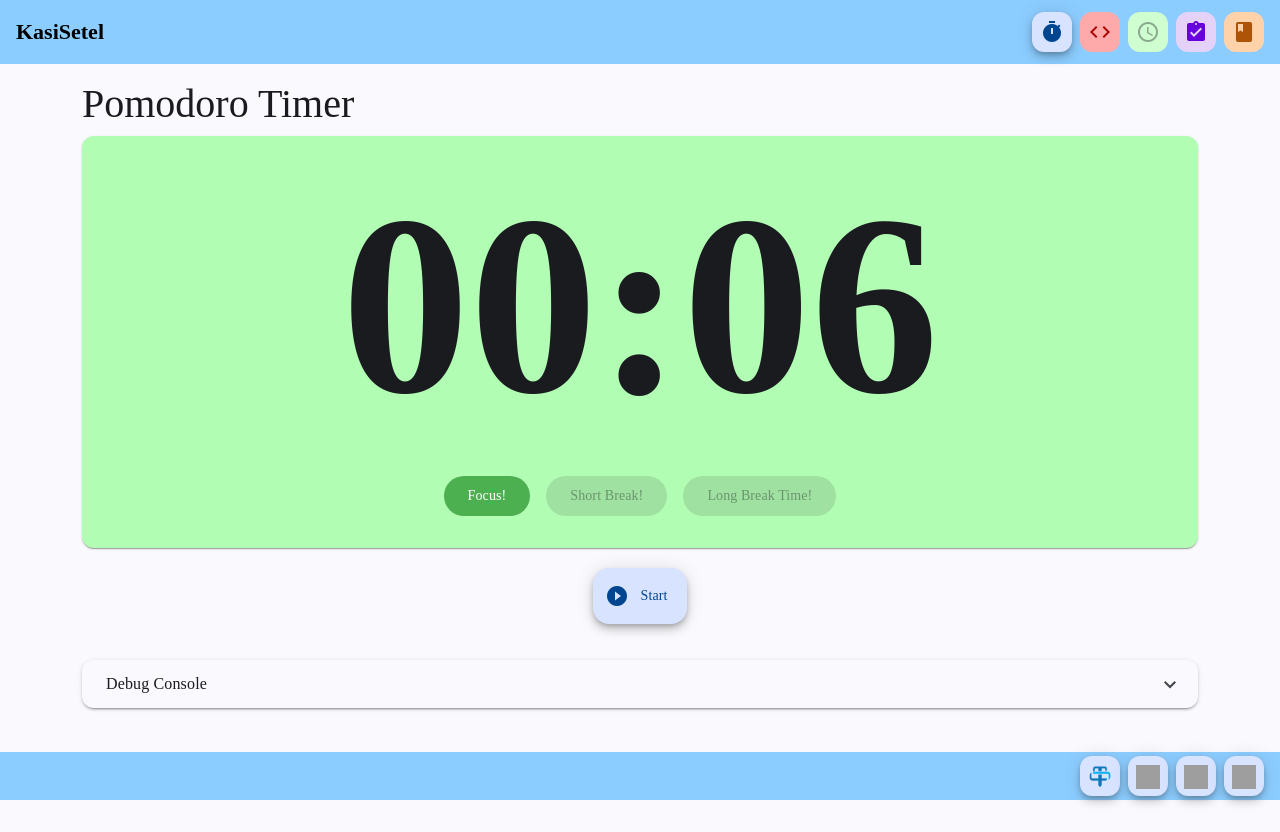
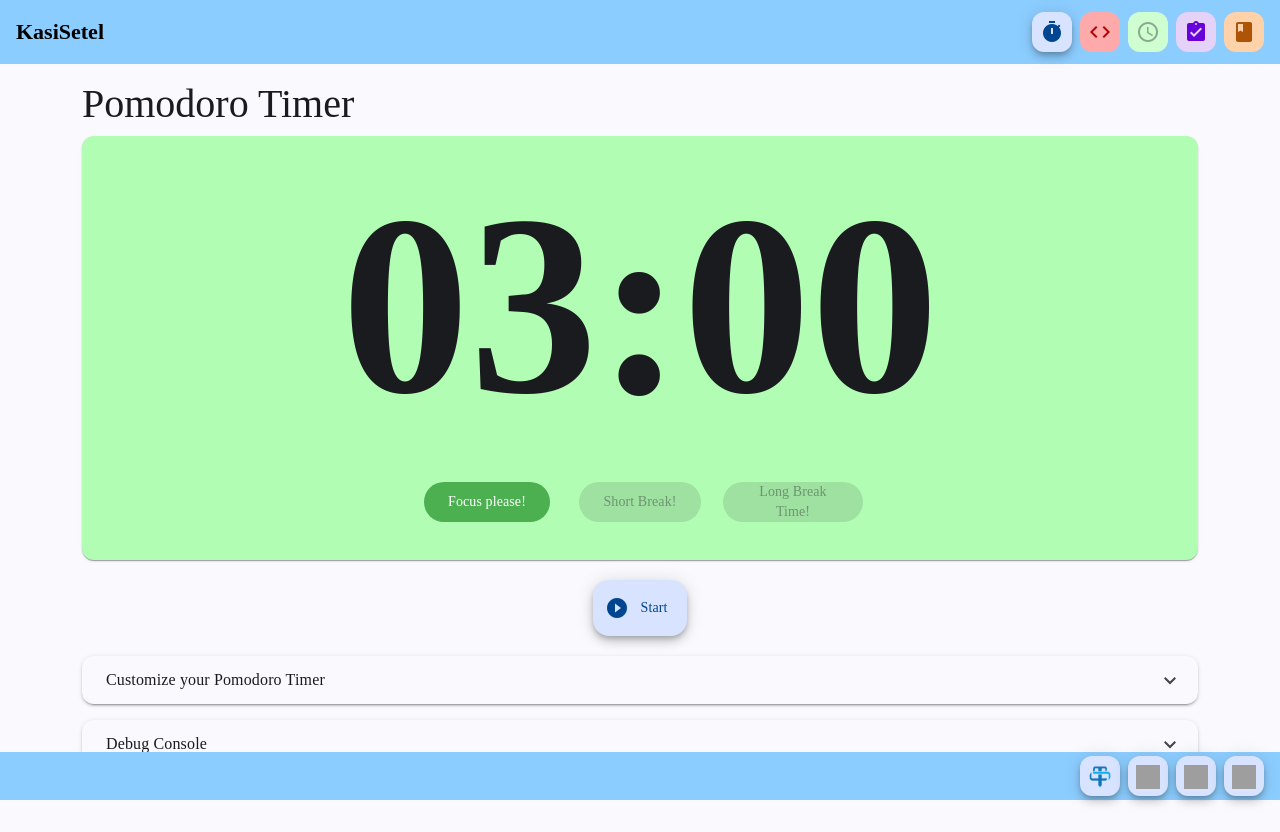
Before and after one commit to SyamirulRossman/str-productivity-toolkit, an Angular app: page /pomodoro in a window 1280 px wide. Before the commit the page ends 800 px from the top, so only its background shows below. Built offline with nearby package versions, Linux system fonts and the light colour scheme; grey boxes are pictures that could not be loaded.

Commit message:
Feat: Custom pomodoro timer form

```diff
--- a/src/app/components/pomodoro/pomodoro.html
+++ b/src/app/components/pomodoro/pomodoro.html
@@ -5,7 +5,7 @@
             <div class="timer-style">{{displayTime()}}</div>
         </mat-card-content>
         <mat-card-content class="d-flex justify-content-center m-3">
-            <div class="row g-3">
+            <!-- <div class="row g-3 justify-content-center">
                 <div class="col-auto">
                     <button [disabled]="!this.timerState.focus" matButton="filled" class="green-button">
                         Focus!
@@ -19,6 +19,23 @@
                 </div>
 
                 <div class="col-auto">
+                    <button [disabled]="!this.timerState.long" matButton="filled" class="purple-button">
+                        Long Break Time!
+                    </button>
+                </div>
+            </div> -->
+            <div class="my-grid">
+                <div class="box">
+                    <button [disabled]="!this.timerState.focus" matButton="filled" class="green-button">
+                        Focus please!
+                    </button>
+                </div>
+                <div class="box">
+                    <button [disabled]="!this.timerState.short" matButton="filled">
+                        {{timerState.shortBreakCount ? (timerState.shortBreakCount | ordinal) : null}} Short Break!
+                    </button>
+                </div>
+                <div class="box">
                     <button [disabled]="!this.timerState.long" matButton="filled" class="purple-button">
                         Long Break Time!
                     </button>
@@ -38,25 +55,73 @@
             </div>
         </mat-card-content>
     </div>
-    <div class="my-3">
+    <div class="pb-3">
+        <mat-accordion>
+            <mat-expansion-panel (opened)="panelOpenState.set(true)" (closed)="panelOpenState.set(false)">
+                <mat-expansion-panel-header>
+                <mat-panel-title> Customize your Pomodoro Timer </mat-panel-title>
+                </mat-expansion-panel-header>
+                    <form [formGroup]="timerForm" (ngSubmit)="onSubmit()" class="timer-form">
+
+                        <div class="form-row">
+                            <mat-form-field appearance="outline">
+                                <mat-label>Focus Duration (Minutes)</mat-label>
+                                <input matInput type="number" formControlName="duration" min="0">
+                            </mat-form-field>
+
+                            <mat-form-field appearance="outline">
+                                <mat-label>Short Break Duration (Minutes)</mat-label>
+                                <input matInput type="number" formControlName="shortBreakDuration" min="0">
+                            </mat-form-field>
+
+                            <mat-form-field appearance="outline">
+                                <mat-label>Long Break Duration (Minutes)</mat-label>
+                                <input matInput type="number" formControlName="longBreakDuration" min="0">
+                            </mat-form-field>
+
+                            <mat-form-field appearance="outline">
+                                <mat-label>Short Break Max</mat-label>
+                                <input matInput type="number" formControlName="interval">
+                                <mat-error *ngIf="timerForm.get('interval')?.hasError('min')">
+                                    Interval must be at least 1
+                                </mat-error>
+                            </mat-form-field>
+                        </div>
+
+                        <div class="form-actions">
+                            <button matButton="tonal" color="primary" type="submit" [disabled]="timerForm.invalid">
+                            Set
+                            </button>
+                        </div>
+                    </form>
+            </mat-expansion-panel>
+        </mat-accordion>
+    </div>
+    <div class="pb-3">
         <mat-accordion>
             <mat-expansion-panel (opened)="panelOpenState.set(true)" (closed)="panelOpenState.set(false)">
                 <mat-expansion-panel-header>
                 <mat-panel-title> Debug Console </mat-panel-title>
                 </mat-expansion-panel-header>
-                    <b>status =</b>
-                        <br>currentStatus: {{status.currentStatus}}
-                        <br>nextAction: {{status.nextAction}}
-                        <br>buttonIcon: {{status.buttonIcon}}
-                        <br>buttonActionNow: {{status.buttonActionNow}}
-                        <br>buttonColor: {{status.buttonColor}}
+                    <b>Timer Status =</b>
+                        <br>Current Status: {{status.currentStatus}}
+                        <br>Next Action: {{status.nextAction}}
+                        <br>Button Icon: {{status.buttonIcon}}
+                        <br>Button Action Now: {{status.buttonActionNow}}
+                        <br>Button Color: {{status.buttonColor}}
                     <br>
-                    <br><b>timerState =</b>
-                        <br>focus: {{timerState.focus}}
-                        <br>short: {{timerState.short}}
-                        <br>long: {{timerState.long}}
-                        <br>lastbreak: {{timerState.lastBreak}}
-                        <br>shortBreakCount: {{timerState.shortBreakCount}}
+                    <br><b>Timer State =</b>
+                        <br>Focus: {{timerState.focus}}
+                        <br>Short: {{timerState.short}}
+                        <br>Long: {{timerState.long}}
+                        <br>Last Break: {{timerState.lastBreak}}
+                        <br>Short Break Count: {{timerState.shortBreakCount}}
+                    <br>
+                    <br><b>Timer Value =</b>
+                        <br>Focus: {{ (duration / 60) | number : '1.0-2'}} minutes
+                        <br>Short: {{ (shortBreakDuration / 60) | number : '1.0-2'}} minutes
+                        <br>Long: {{ (longBreakDuration / 60) | number : '1.0-2'}} minutes
+                        <br>Short Break Max: {{shortBreakLimiter | number : '1.0-0'}}
             </mat-expansion-panel>
         </mat-accordion>
     </div>
--- a/src/app/components/pomodoro/pomodoro.scss
+++ b/src/app/components/pomodoro/pomodoro.scss
@@ -3,3 +3,52 @@
     padding: 0.5em;
     font-weight: bold;
 }
+
+.my-grid {
+  display: grid;
+  grid-template-columns: 1fr; /* default = mobile, 1 column */
+}
+
+/* Tablet / medium screen: 2 columns */
+@media (min-width: 768px) {
+  .my-grid {
+    grid-template-columns: 1fr 1fr;
+  }
+}
+
+/* Desktop / big screen: 3 columns */
+@media (min-width: 1200px) {
+  .my-grid {
+    grid-template-columns: 1fr 1fr 1fr;
+  }
+}
+
+.box {
+  display: flex;
+  justify-content: center;
+  align-items: center;
+  border-radius: 10px;
+  padding: 3%;
+  margin: 1%;
+}
+
+.timer-form {
+  display: flex;
+  flex-direction: column;
+  align-items: center;     /* center horizontally */
+  justify-content: center; /* optional → center vertically */
+  gap: 1.5rem;
+}
+
+.form-row {
+  display: grid;
+  gap: 1rem;
+  width: 100%;
+  grid-template-columns: repeat(auto-fit, minmax(200px, 1fr));
+}
+
+.form-actions {
+  display: flex;
+  justify-content: center;
+  width: 100%;
+}
--- a/src/app/components/pomodoro/pomodoro.ts
+++ b/src/app/components/pomodoro/pomodoro.ts
@@ -1,24 +1,27 @@
-import { ChangeDetectorRef, Component, computed, effect, signal} from '@angular/core';
+import { ChangeDetectionStrategy, ChangeDetectorRef, Component, computed, effect, signal} from '@angular/core';
 import { MATERIAL_IMPORTS } from '../../shared/material.imports';
 import { CUSTOM_PIPES_IMPORTS } from '../../shared/cutomPipe.imports';
+import { FormBuilder, FormGroup, Validators } from '@angular/forms';
 
 @Component({
   selector: 'app-pomodoro',
   imports: [MATERIAL_IMPORTS, CUSTOM_PIPES_IMPORTS],
   templateUrl: './pomodoro.html',
-  styleUrl: './pomodoro.scss'
+  styleUrl: './pomodoro.scss',
+  changeDetection: ChangeDetectionStrategy.OnPush,
 })
 export class Pomodoro{
-  constructor() {
-    this.audio = new Audio('assets/sounds/pomodoro_rings.mp3');
-  }
+  timerForm: FormGroup;
 
   readonly panelOpenState = signal(false);
 
-  private duration = 0.1 * 60; // 25 min in seconds
+  duration = Number((3 * 60).toFixed(0));
+  shortBreakDuration = Number((1 * 60).toFixed(0));
+  longBreakDuration = Number((2 * 60).toFixed(0));
+  shortBreakLimiter = 1;
+
   timeLeft = signal(this.duration);
   private intervalId: any;
-  shortBreakLimiter = 1;
 
   audio: HTMLAudioElement;
 
@@ -36,6 +39,18 @@ export class Pomodoro{
     long: false,
     shortBreakCount: 0,
     lastBreak: "LONG"
+  }
+
+  constructor(
+     private _fb: FormBuilder
+  ) {
+    this.audio = new Audio('assets/sounds/pomodoro_rings.mp3');
+    this.timerForm = this._fb.group({
+      duration: [this.duration/60],
+      shortBreakDuration: [this.shortBreakDuration/60],
+      longBreakDuration: [this.longBreakDuration/60],
+      interval: [this.shortBreakLimiter, [Validators.min(1)]],
+    });
   }
 
   actionButtonClick(nextAction: string){
@@ -101,20 +116,20 @@ export class Pomodoro{
       this.timerState.long = true;
       this.timerState.lastBreak = "LONG";
       this.timerState.shortBreakCount = 0;
-      this.timeLeft.set((0.1*40));
+      this.timeLeft.set(this.longBreakDuration);
     } else if ( this.timerState.shortBreakCount < this.shortBreakLimiter ){
       this.timerState.focus = false;
       this.timerState.short = true;
       this.timerState.long = false;
       this.timerState.lastBreak = "SHORT";
       this.timerState.shortBreakCount++
-      this.timeLeft.set((0.1*30));
+      this.timeLeft.set(this.shortBreakDuration);
     }
     }else {
       this.timerState.focus = true;
       this.timerState.short = false;
       this.timerState.long = false;
-      this.timeLeft.set((0.1*60));
+      this.timeLeft.set(this.duration);
     };
 
   };
@@ -134,6 +149,19 @@ export class Pomodoro{
     this.audio.play().catch(err => console.error('Play error:', err));
   }
 
+  onSubmit() {
+    if (this.timerForm.valid) {
+      this.duration = Number((this.timerForm.get('duration')?.value * 60).toFixed(0));
+      this.shortBreakDuration = Number((this.timerForm.get('shortBreakDuration')?.value * 60).toFixed(0));
+      this.longBreakDuration = Number((this.timerForm.get('longBreakDuration')?.value * 60).toFixed(0));
+      this.shortBreakLimiter = Number((this.timerForm.get('interval')?.value).toFixed(0));
+
+      this.reset()
+    } else {
+      console.warn('Form is invalid', this.timerForm.errors);
+    }
+  }
+
   ngOnDestroy() {
     this.pause();
   };
--- a/src/app/shared/navbar/navbar.html
+++ b/src/app/shared/navbar/navbar.html
@@ -72,7 +72,7 @@
     </mat-toolbar>
 
 
-    <div class="content py-3">
+    <div class="content pt-3 pb-5">
       <router-outlet></router-outlet>
     </div>
 
```
Also changed, not shown: src/app/shared/material.imports.ts (+11 -1 lines).
